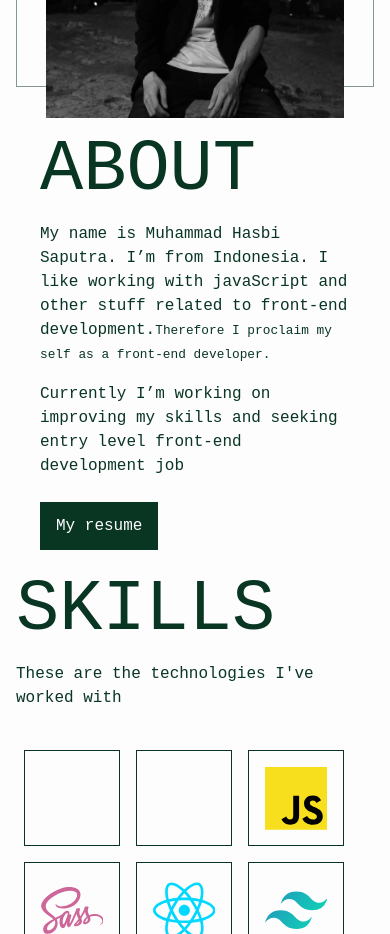
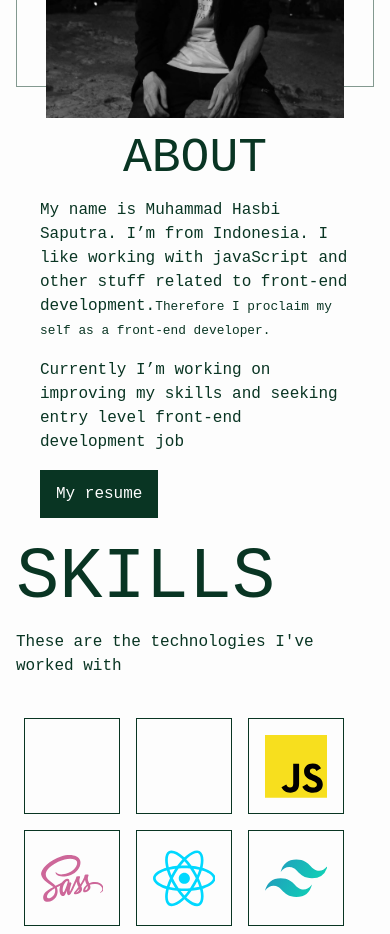
Before and after one commit to lukpaikat/my-portfolio-website, a React (Create React App) app: page / in a window 390 px wide. Shown: the part 1040-1974 px from the top of the page. Built offline with nearby package versions, Linux system fonts and the light colour scheme; some icons are missing.

Commit message:
improve about responsivity

```diff
--- a/src/components/About.jsx
+++ b/src/components/About.jsx
@@ -16,26 +16,27 @@ function About() {
           alt="my face"
         />
       </div>
-      <article className="flex landscape:justify-center flex-col my-4 mx-6">
-        <h2 className="mb-4 text-7xl 2xl:text-8xl portrait:md:text-center">ABOUT</h2>
-        <div>
-          <p className="mb-4 2xl:text-xl portrait:md:text-center">
+      <article className="flex landscape:justify-center flex-col my-4 mx-6 xl:max-w-[90%]">
+        <h2 className="mb-4 text-5xl xl:text-6xl 2xl:text-8xl 2xl:mb-12 text-center landscape:text-left">ABOUT</h2>
+        <div className="max-w-lg landscape:max-w-none mx-auto">
+          <p className="mb-4 2xl:text-3xl 2xl:mb-8">
             My name is Muhammad Hasbi Saputra. I’m from Indonesia.
             I like working with javaScript and other stuff related to front-end development.
             <small>Therefore I proclaim my self as a front-end developer.</small>
           </p>
-          <p className="mb-4 2xl:text-xl portrait:md:text-center">
+          <p className="mb-4 2xl:text-3xl 2xl:mb-14">
             Currently I’m working on improving my skills and
             seeking entry level front-end development job
           </p>
+          <a
+            href="https://s3-ap-southeast-1.amazonaws.com/glints-dashboard/resume/7bde17d26c513c1379169e0f0161378a.pdf"
+            className="bg-county-green text-soapstone dark:bg-soapstone dark:text-county-green block w-fit
+            min-h-44px min-w-44px py-3 px-4 mr-2 my-2 cursor-pointer 2xl:text-xl 2xl:px-7 2xl:py-6"
+          >
+            My resume
+          </a>
         </div>
-        <a
-          href="https://s3-ap-southeast-1.amazonaws.com/glints-dashboard/resume/7bde17d26c513c1379169e0f0161378a.pdf"
-          className="bg-county-green text-soapstone dark:bg-soapstone dark:text-county-green block w-fit
-          min-h-44px min-w-44px py-3 px-4 mr-2 my-2 cursor-pointer 2xl:text-xl portrait:md:mx-auto"
-        >
-          My resume
-        </a>
+
       </article>
     </section>
   );
```
